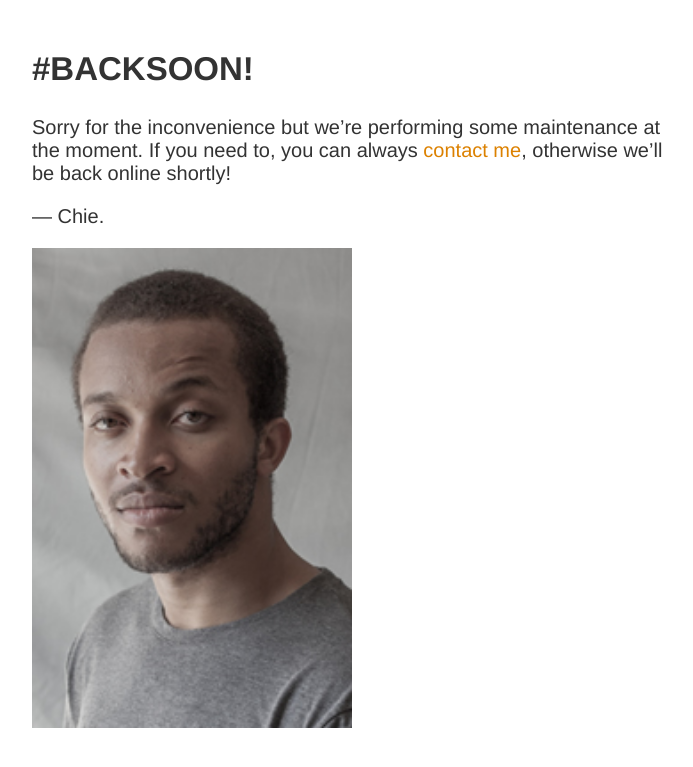
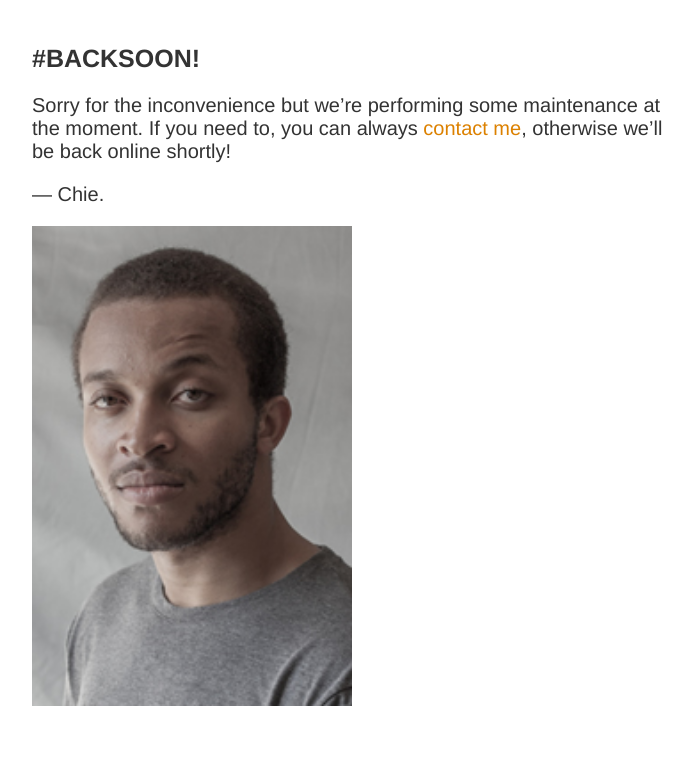
Before and after one commit to chiich/portfolio, a Jekyll site: the page built from index.html, in a window 1280 px wide. Shown: the top 767 px of the page, without its empty margins (283-976 px from the left). Built offline with Jekyll 4.4.1, drawn with Linux system fonts in a browser that asks for light colours.

Commit message:
Update maintenance.html

```diff
--- a/_layouts/maintenance.html
+++ b/_layouts/maintenance.html
@@ -2,7 +2,7 @@
 <title>Site Maintenance</title>
 <style>
   body { text-align: center; padding: 15px; font: 20px Helvetica, sans-serif; color: #333; }
-  h1 { font-size: 165%; text-transform: uppercase; }
+  h1 { font-size: 125%; text-transform: uppercase; }
   article { display: block; text-align: left; max-width: 650px; margin: 0 auto; }
   a { color: #dc8100; text-decoration: none; }
   a:hover { color: #333; text-decoration: none; }
```
